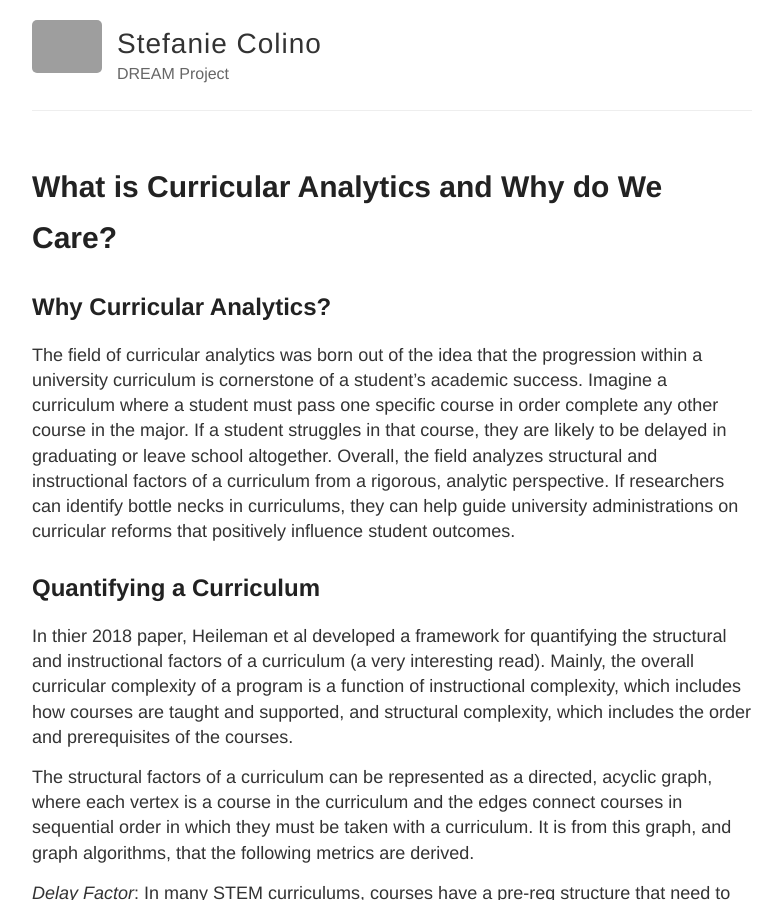
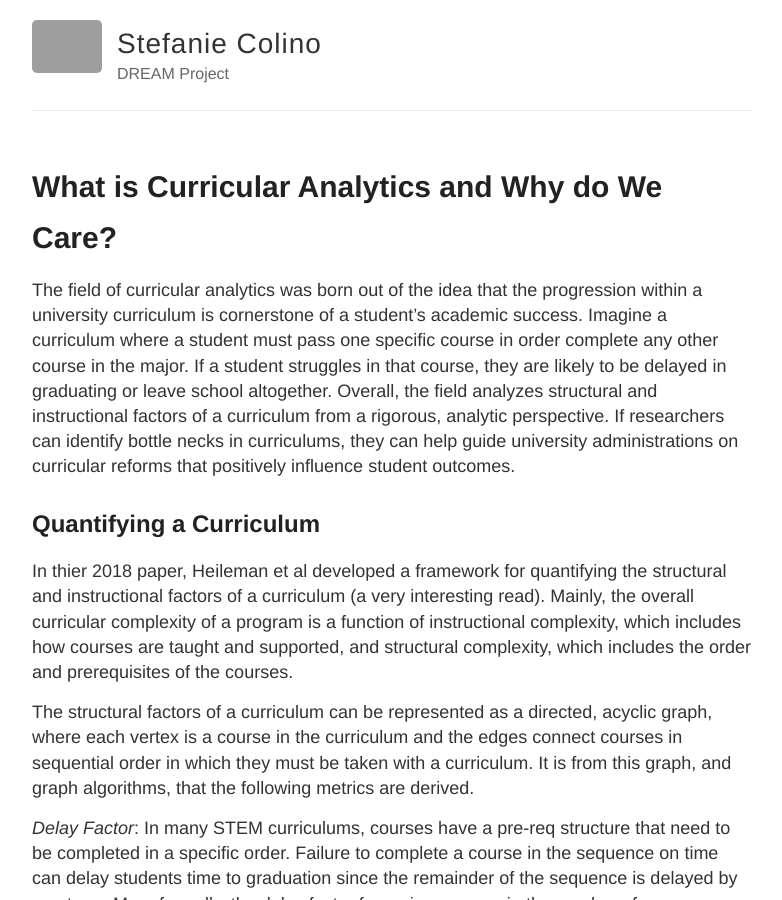
Before and after one commit to scolino/scolino.github.io, a Jekyll site: the page built from _posts/2024-07-31-curricular_analytics.md, in a window 1280 px wide and 900 px high. Shown: the whole window, without its empty margins (248-1030 px from the left). Built offline with Jekyll 4.4.1, drawn with Linux system fonts in a browser that asks for light colours; grey boxes are pictures that could not be loaded.

Commit message:
blog post update

```diff
--- a/_posts/2024-07-31-curricular_analytics.md
+++ b/_posts/2024-07-31-curricular_analytics.md
@@ -3,7 +3,6 @@ layout: post
 title: What is Curricular Analytics and Why do We Care?
 ---
 
-## Why Curricular Analytics?
 The field of curricular analytics was born out of the idea that the progression within a university curriculum is cornerstone of a student's academic success. Imagine a curriculum where a student must pass one specific course in order complete any other course in the major. If a student struggles in that course, they are likely to be delayed in graduating or leave school altogether.  Overall, the field analyzes structural and instructional factors of a curriculum from a rigorous, analytic perspective. If researchers can identify bottle necks in curriculums, they can help guide university administrations on curricular reforms that positively influence student outcomes.
 
 ## Quantifying a Curriculum
```
